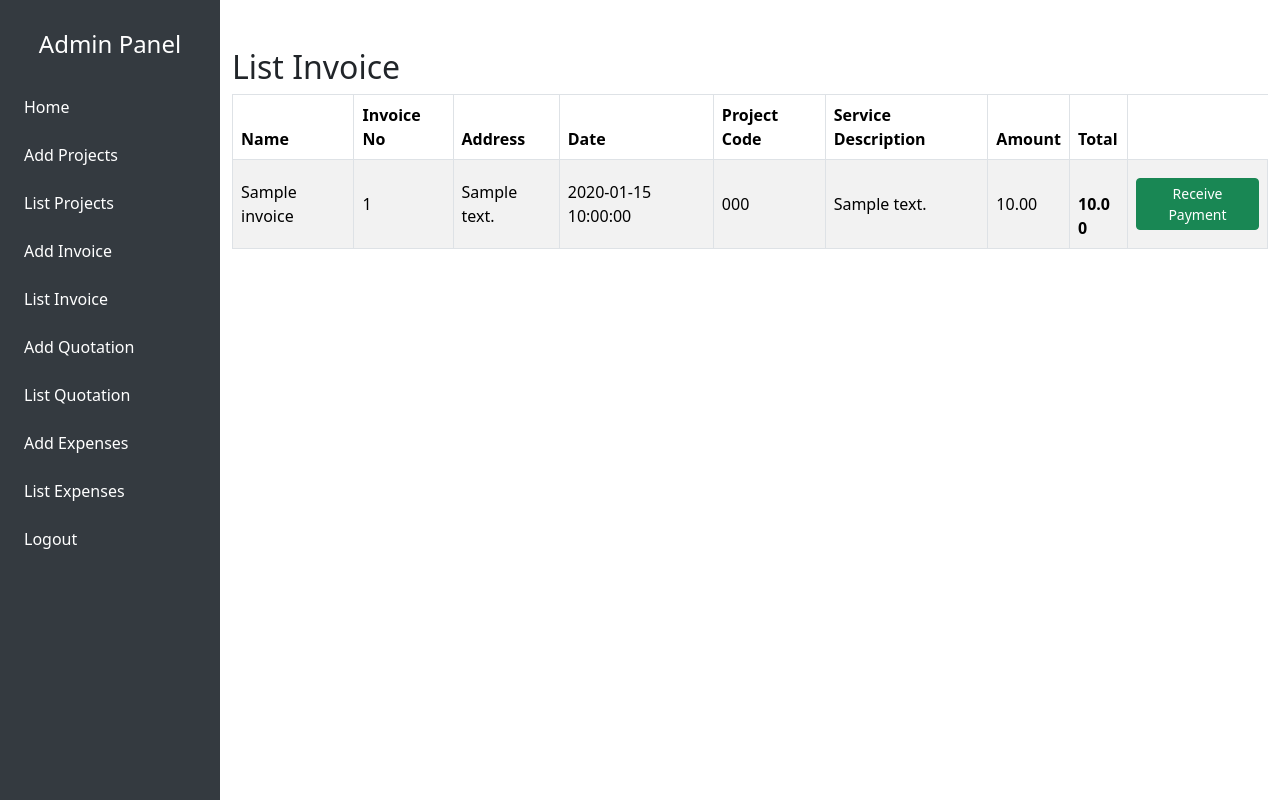
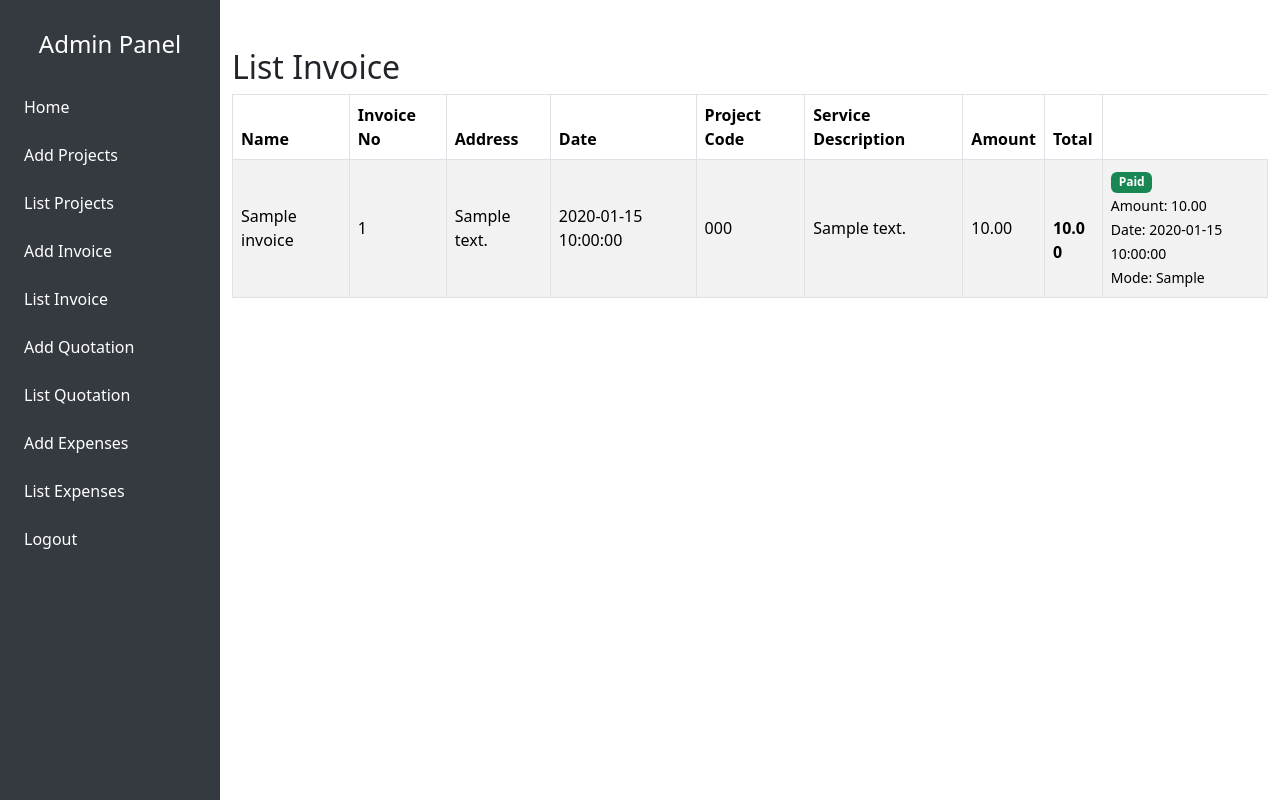
Before and after one commit to YasithRuwantha/Admin-panel-final, a CodeIgniter app: the page made by application/views/list_invoice.php in a window 1280 px wide. Run offline with CodeIgniter, Linux system fonts and the light colour scheme; the template is opened without the code that fills it: most values are stand-ins (such as "Sample title", 1, 10 or a date in 2020).

Commit message:
feat : receive payment confirmation ;

```diff
--- a/application/controllers/Invoice.php
+++ b/application/controllers/Invoice.php
@@ -47,9 +47,12 @@ class Invoice extends CI_Controller {
 
 	    public function list() {
         $invoices = $this->Invoice_model->get_all_invoices();
-        // For each invoice, fetch its items
+        $this->load->model('Payment_model');
+        // For each invoice, fetch its items and payment info
         foreach ($invoices as &$invoice) {
             $invoice['items'] = $this->Invoice_model->get_invoice_items($invoice['id']);
+            $payment = $this->db->get_where('payments', ['invoice_id' => $invoice['id']])->row_array();
+            $invoice['payment'] = $payment;
         }
         $this->load->view('list_invoice', ['invoices' => $invoices]);
     }
--- a/application/views/list_invoice.php
+++ b/application/views/list_invoice.php
@@ -55,7 +55,14 @@
                                     <?php echo htmlspecialchars(number_format($invoice['amount'], 2)); ?>
                                 </td>
                                 <td>
-                                    <button type="button" class="btn btn-success btn-sm" onclick="showPaymentModal(<?php echo $invoice['id']; ?>, '<?php echo htmlspecialchars($invoice['invoice_no']); ?>')">Receive Payment</button>
+                                    <?php if (!empty($invoice['payment'])): ?>
+                                        <span class="badge bg-success">Paid</span><br>
+                                        <small>Amount: <?php echo htmlspecialchars(number_format($invoice['payment']['payment_amount'],2)); ?></small><br>
+                                        <small>Date: <?php echo htmlspecialchars($invoice['payment']['payment_date']); ?></small><br>
+                                        <small>Mode: <?php echo htmlspecialchars($invoice['payment']['payment_mode']); ?></small>
+                                    <?php else: ?>
+                                        <button type="button" class="btn btn-success btn-sm" onclick="showPaymentModal(<?php echo $invoice['id']; ?>, '<?php echo htmlspecialchars($invoice['invoice_no']); ?>')">Receive Payment</button>
+                                    <?php endif; ?>
                                 </td>
                             </tr>
                         <?php endforeach; ?>
```
